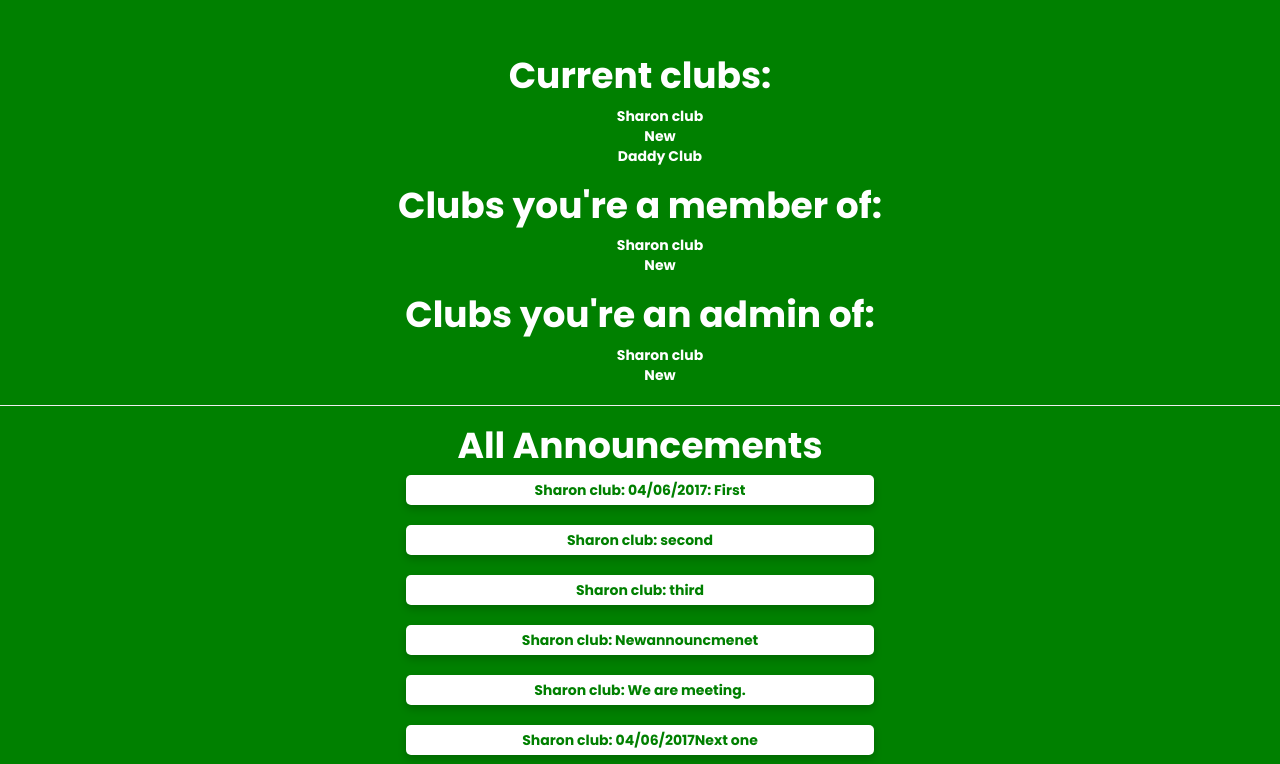
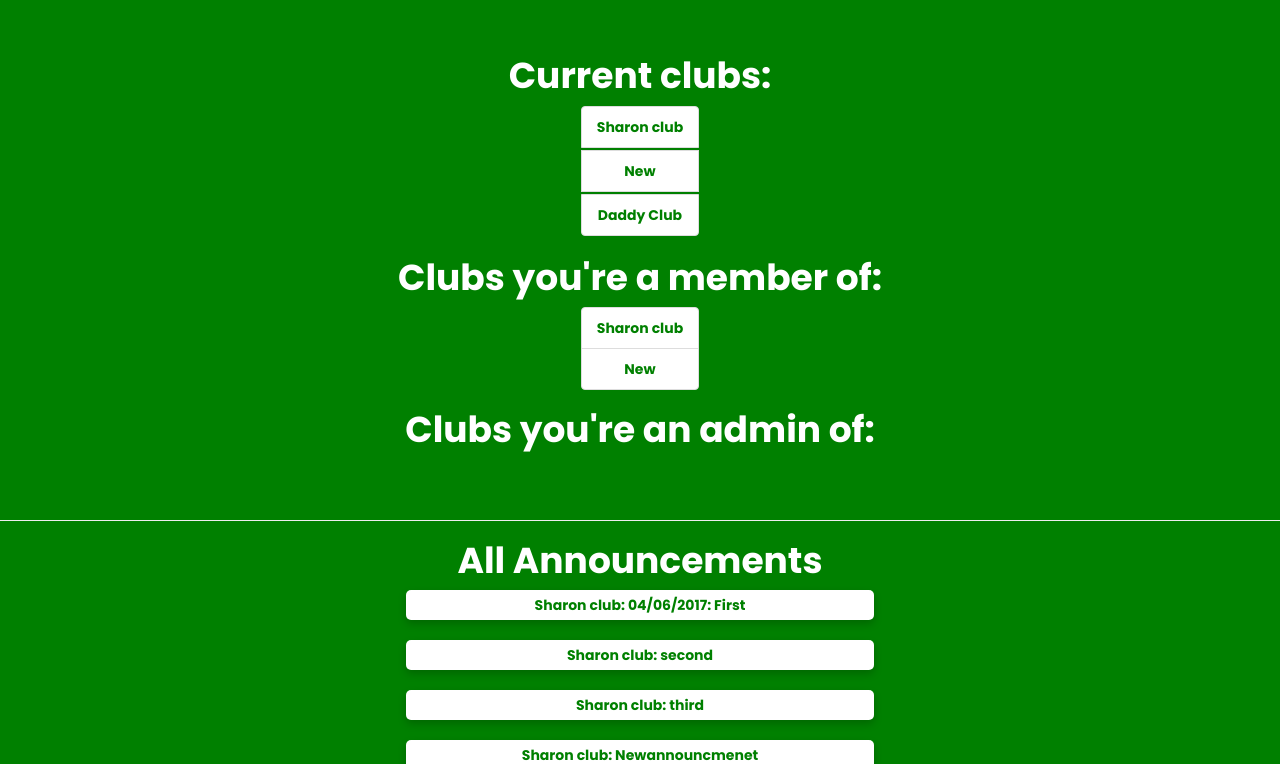
Before and after one commit to elinah/softdevFinalProject, a Flask app: page /home/ in a window 1280 px wide. Shown: the part 52-816 px from the top of the page. Run offline with Flask 2, Linux system fonts and the light colour scheme; a user stored in the database is signed in; data comes from the database, SQL or seed files in the repository; both versions use the stored data as it was after the commit; some libraries are stand-ins or nearby versions.

Commit message:
cardify club links

```diff
--- a/templates/home.html
+++ b/templates/home.html
@@ -9,18 +9,22 @@ text-align: center;
 }
 
 a:link {
-    color: white;
+    color: green;
 }
 
 a:visited {
-    color: white;
+    color: teal;
 }
 
 .content{
   padding-top:2vh;
 }
 
+
 ul{
+  display: table;
+  margin: 0 auto;
+  max-width: 500px;
   list-style: none;
 }
 
@@ -50,16 +54,17 @@ text-align: center;
 <div class="content">
 
     <h1>Current clubs:</h1>
-      <ul>
+      <ul class="list-group">
   {% for club in clubs %}
-        <li><a href="/clubpage/{{club[0]}}/">{{club[0]}}</a></li>
+
+        <li style="margin-bottom: 2px;" class="list-group-item"><a href="/clubpage/{{club[0]}}/">{{club[0]}}</a></li>
   {% endfor %}
       </ul>
 
     <h1>Clubs you're a member of:</h1>
-      <ul>
+      <ul class="list-group">
   {% for club in your_clubs %}
-        <li><a href="/clubpage/{{club}}/">{{club}}</a></li>
+        <li class="list-group-item"><a href="/clubpage/{{club}}/">{{club}}</a></li>
   {% endfor %}
       </ul>
 
```
Also changed, not shown: data/data.db.
